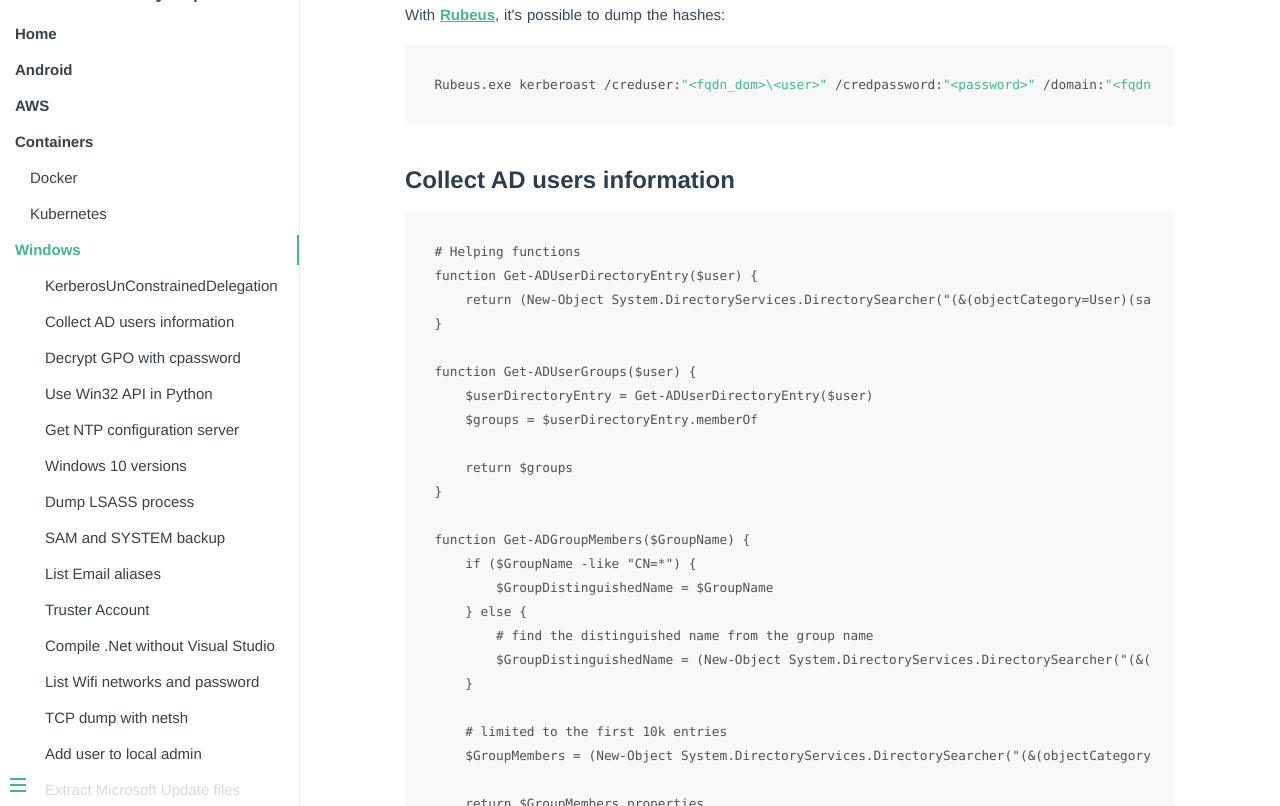
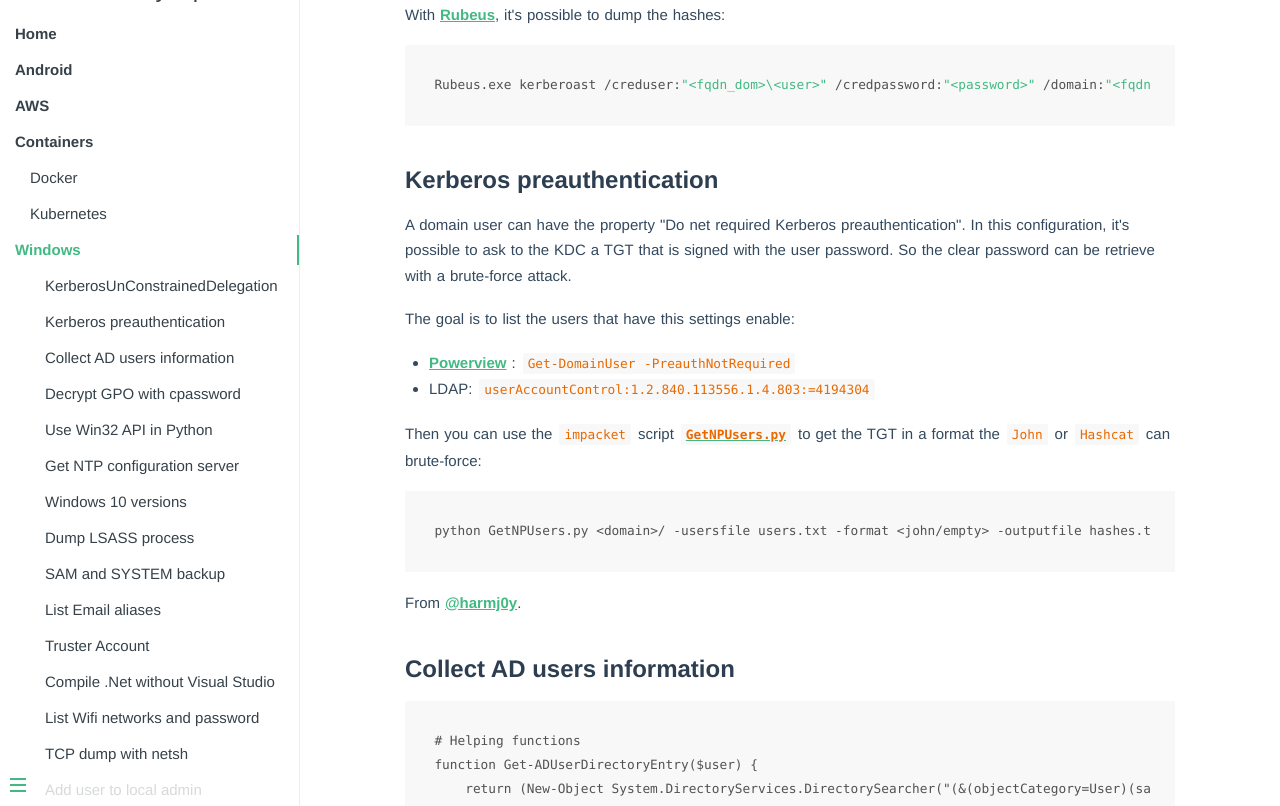
Before and after one commit to vincd/security-tips, an MkDocs documentation site: the page built from docs/windows.md, in a window 1280 px wide and 900 px high, scrolled down 964 px, cut to the strip 94-900 px from the top of the window. Built offline with MkDocs 1.6.1, drawn with Linux system fonts in a browser that asks for light colours.

Commit message:
Add Kerberos preauthentication

````diff
--- a/docs/windows.md
+++ b/docs/windows.md
@@ -31,6 +31,27 @@ With [Rubeus](https://github.com/GhostPack/Rubeus), it's possible to dump the ha
 ```bash
 Rubeus.exe kerberoast /creduser:"<fqdn_dom>\<user>" /credpassword:"<password>" /domain:"<fqdn_dom>" /outfile:"kerberoast.hash.txt"
 ```
+
+
+### Kerberos preauthentication
+
+A domain user can have the property "Do net required Kerberos preauthentication".
+In this configuration, it's possible to ask to the KDC a TGT that is signed with
+the user password. So the clear password can be retrieve with a brute-force attack.
+
+The goal is to list the users that have this settings enable:
+
+- [Powerview](https://github.com/PowerShellMafia/PowerSploit/blob/445f7b2510c4553dcd9451bc4daccb20c8e67cbb/Recon/PowerView.ps1) : `Get-DomainUser -PreauthNotRequired`
+- LDAP: `userAccountControl:1.2.840.113556.1.4.803:=4194304`
+
+Then you can use the `impacket` script [`GetNPUsers.py`](https://github.com/SecureAuthCorp/impacket/blob/master/examples/GetNPUsers.py)
+to get the TGT in a format the `John` or `Hashcat ` can brute-force:
+
+```bash
+python GetNPUsers.py <domain>/ -usersfile users.txt -format <john/empty> -outputfile hashes.txt
+```
+
+From [@harmj0y](https://github.com/SecureAuthCorp/impacket/blob/master/examples/GetNPUsers.py).
 
 
 ### Collect AD users information
````
